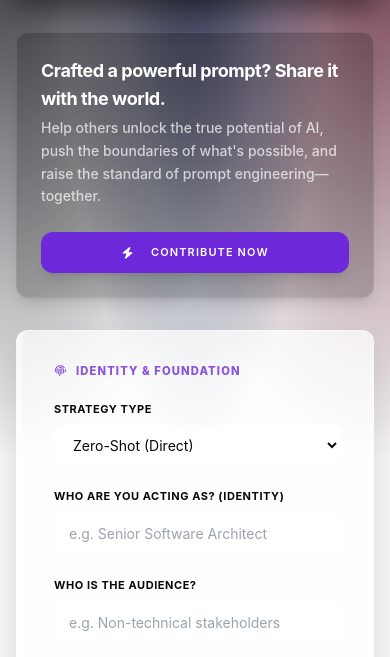
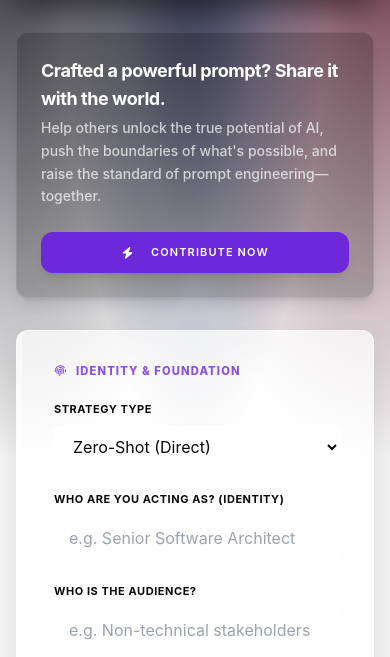
Before and after one commit to prpigitcse/promptlab, a website: page index.html in a window 390 px wide. Shown: the part 140-797 px from the top of the page. Drawn offline with nearby package versions, Linux system fonts and the light colour scheme.

Commit message:
Zoom interaction issue fixed.

```diff
--- a/css/style.css
+++ b/css/style.css
@@ -94,6 +94,16 @@ body {
 textarea.form-input {
     min-height: 80px;
     resize: vertical;
+}
+
+/* Prevent iOS Safari from auto-zooming small form controls on focus. */
+@media (max-width: 767px) {
+    input.form-input,
+    select.form-input,
+    textarea.form-input,
+    input.library-search-input {
+        font-size: 16px;
+    }
 }
 
 /* ── Buttons ── */
```
